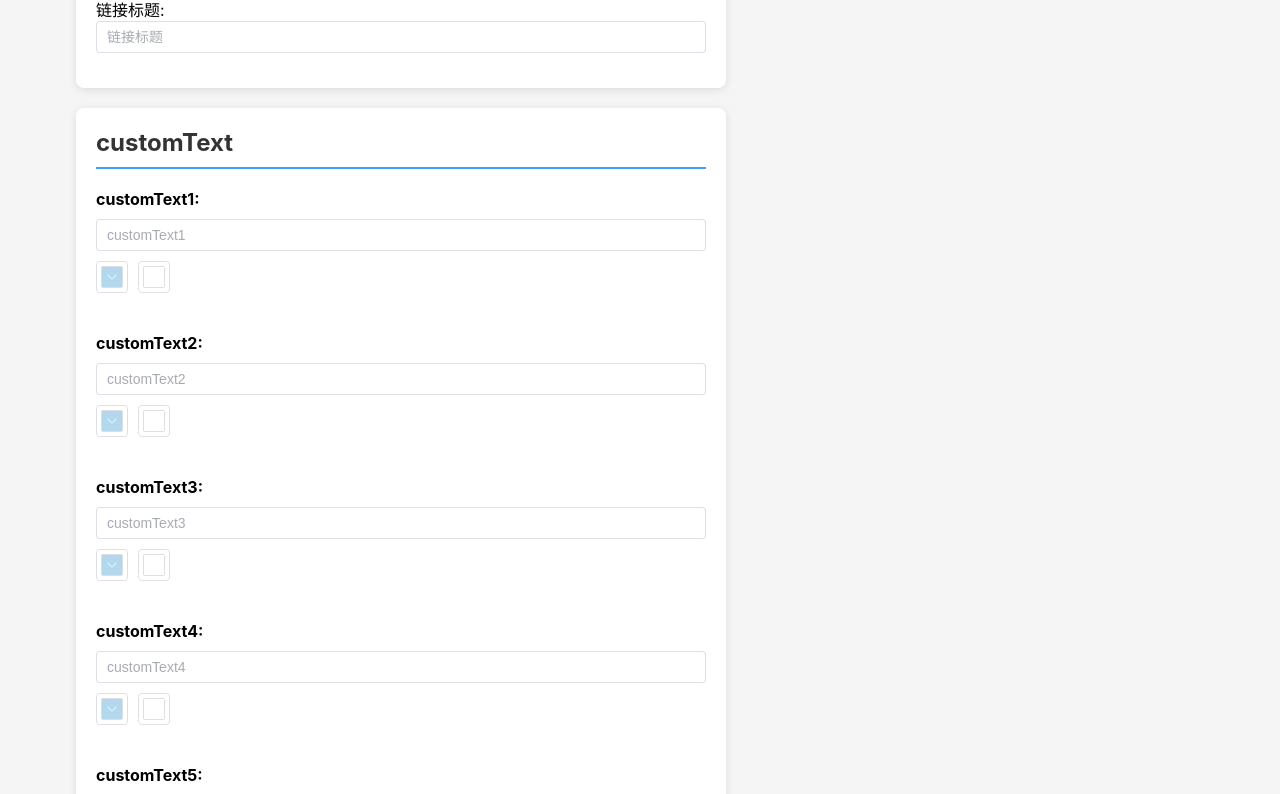
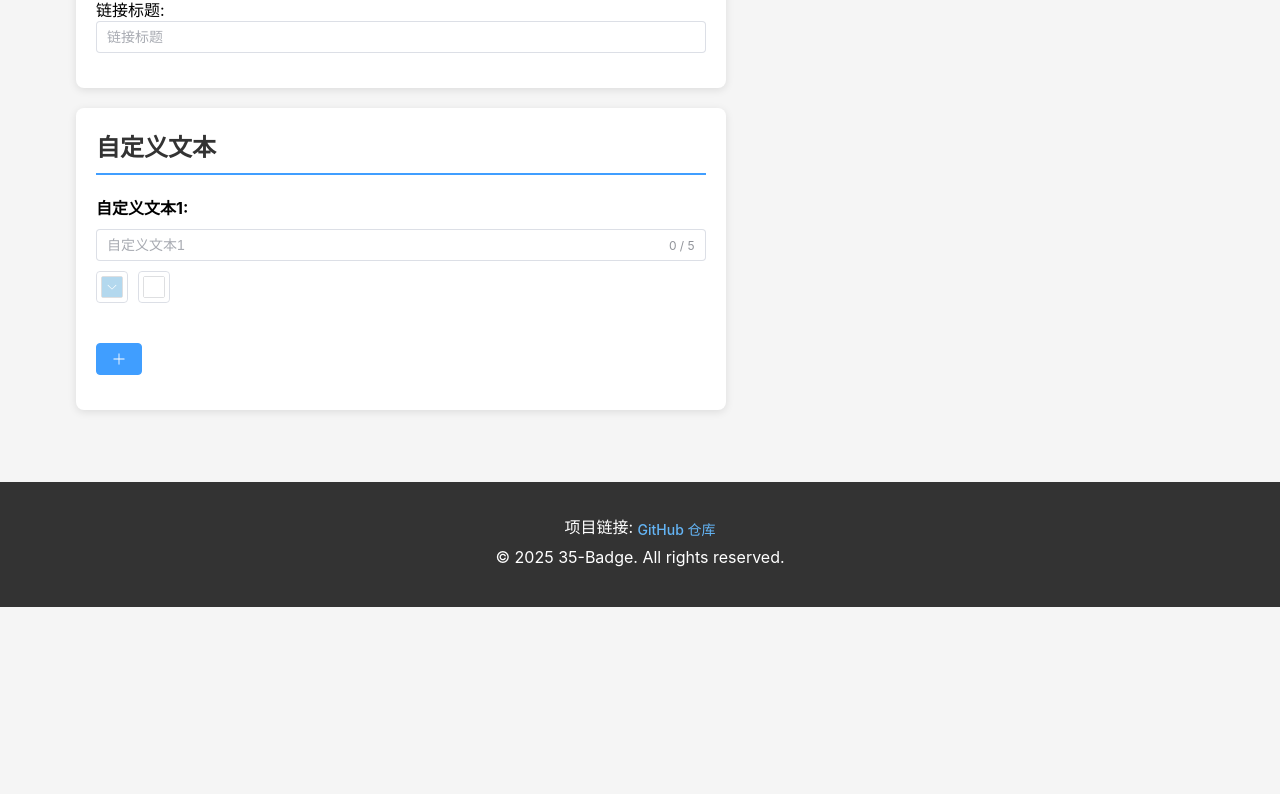
Before and after one commit to OXOYO/35-badge, a Vue app: page / in a window 1280 px wide. Shown: the part 1798-2592 px from the top of the page. After the commit the page ends 2405 px from the top, so only its background shows below. Built offline with nearby package versions, Linux system fonts and the light colour scheme.

Commit message:
feat: 优化徽章生成逻辑

```diff
--- a/src/components/BadgeGenerator.vue
+++ b/src/components/BadgeGenerator.vue
@@ -292,29 +292,44 @@
             <h2>{{ t('customText') }}</h2>
             <div class="custom-text-section">
               <div
-                v-for="i in 10"
-                :key="i"
+                v-for="(item, index) in customTexts"
+                :key="index"
                 class="option-group">
                 <div class="option-row">
-                  <label>{{ t('customText') }}{{ i }}:</label>
+                  <label>{{ t('customText') }}{{ index + 1 }}:</label>
                   <el-input
-                    v-model="badgeConfig[`customText${i}`]"
-                    :placeholder="`${t('customText')}${i}`"
+                    v-model="item.text"
+                    :placeholder="`${t('customText')}${index + 1}`"
                     clearable
+                    maxlength="5"
+                    show-word-limit
                   ></el-input>
                   <el-color-picker
-                    v-model="segmentColors[`customText${i}`].bgColor"
+                    v-model="item.bgColor"
                     :predefine="predefineColors"
-                    :disabled="!badgeConfig[`customText${i}`]"
-                    :value-on-clear="getDefaultCustomTextColors(i, 'bgColor')"
-                    @active-change="(color) => handleCustomTextColorChange(i, 'bgColor', color)" />
+                    :disabled="!item.text"
+                    :value-on-clear="getDefaultCustomTextColors(index + 1, 'bgColor')"
+                    @active-change="(color) => handleCustomTextBgColorChange(index, color)" />
                   <el-color-picker
-                    v-model="segmentColors[`customText${i}`].textColor"
+                    v-model="item.textColor"
                     :predefine="predefineColors"
-                    :disabled="!badgeConfig[`customText${i}`]"
-                    :value-on-clear="getDefaultCustomTextColors(i, 'textColor')"
-                    @active-change="(color) => handleCustomTextColorChange(i, 'textColor', color)" />
+                    :disabled="!item.text"
+                    :value-on-clear="getDefaultCustomTextColors(index + 1, 'textColor')"
+                    @active-change="(color) => handleCustomTextColorChange(index, color)" />
+                  <el-button
+                    v-if="customTexts.length > 1"
+                    type="danger"
+                    :icon="Delete"
+                    @click="removeCustomText(index)" />
                 </div>
+              </div>
+              <div class="option-group">
+                <el-button
+                  v-if="customTexts.length < 5"
+                  type="primary"
+                  :icon="Plus"
+                  @click="addCustomText">
+                </el-button>
               </div>
             </div>
           </div>
@@ -381,6 +396,11 @@
   EDUCATION_TYPE_OPTIONS
 } from '../constants/badgeOptions.js'
 
+import {
+  Delete,
+  Plus
+} from '@element-plus/icons-vue'
+
 // 注册 highlight.js 的 XML 语言支持
 hljs.registerLanguage('xml', xml)
 
@@ -409,10 +429,14 @@
   customText10: ''
 })
 
+// 自定义文本数组
+const customTexts = ref([
+  { text: '', bgColor: '#007ec6', textColor: '#fff' },
+])
 
 // 样式配置
 const styleConfig = ref({
-  badgeStyle: 'default'
+  badgeStyle: 'flat'
 })
 
 // 链接配置
@@ -447,46 +471,6 @@
   salary: {
     bgColor: '#FFA500',
     textColor: '#000'
-  },
-  customText1: {
-    bgColor: '#007ec6',
-    textColor: '#fff'
-  },
-  customText2: {
-    bgColor: '#007ec6',
-    textColor: '#fff'
-  },
-  customText3: {
-    bgColor: '#007ec6',
-    textColor: '#fff'
-  },
-  customText4: {
-    bgColor: '#007ec6',
-    textColor: '#fff'
-  },
-  customText5: {
-    bgColor: '#007ec6',
-    textColor: '#fff'
-  },
-  customText6: {
-    bgColor: '#007ec6',
-    textColor: '#fff'
-  },
-  customText7: {
-    bgColor: '#007ec6',
-    textColor: '#fff'
-  },
-  customText8: {
-    bgColor: '#007ec6',
-    textColor: '#fff'
-  },
-  customText9: {
-    bgColor: '#007ec6',
-    textColor: '#fff'
-  },
-  customText10: {
-    bgColor: '#007ec6',
-    textColor: '#fff'
   }
 })
 
@@ -595,6 +579,38 @@
   }
 
   return defaultColors[type]
+}
+
+// 添加自定义文本项
+const addCustomText = () => {
+  if (customTexts.value.length < 5) {
+    customTexts.value.push({
+      text: '',
+      bgColor: '#007ec6',
+      textColor: '#fff'
+    })
+  }
+}
+
+// 删除自定义文本项
+const removeCustomText = (index) => {
+  if (customTexts.value.length > 1) {
+    customTexts.value.splice(index, 1)
+  }
+}
+
+// 处理自定义文本背景颜色变化
+const handleCustomTextBgColorChange = (index, color) => {
+  if (customTexts.value[index]) {
+    customTexts.value[index].bgColor = color
+  }
+}
+
+// 处理自定义文本文字颜色变化
+const handleCustomTextColorChange = (index, color) => {
+  if (customTexts.value[index]) {
+    customTexts.value[index].textColor = color
+  }
 }
 
 // 获取年薪的默认颜色
@@ -935,17 +951,16 @@
   }
 
   // 添加自定义文本段落
-  for (let i = 1; i <= 10; i++) {
-    const customText = badgeConfig.value[`customText${i}`]
-    if (customText) {
+  customTexts.value.forEach((item, index) => {
+    if (item.text) {
       segments.push({
-        label: `自定义文本${i}`,
-        text: customText,
-        bgColor: segmentColors.value[`customText${i}`].bgColor,
-        textColor: segmentColors.value[`customText${i}`].textColor
+        label: `自定义文本${index + 1}`,
+        text: item.text,
+        bgColor: item.bgColor,
+        textColor: item.textColor
       })
     }
-  }
+  })
 
   if (segments.length === 0) {
     return `<svg xmlns="http://www.w3.org/2000/svg" width="100" height="20"><rect width="100" height="20" fill="#e0e0e0" rx="3"/><text x="50" y="15" font-family="DejaVu Sans,Verdana,Geneva,sans-serif" font-size="11" fill="#666" text-anchor="middle">${t('emptyBadge')}</text></svg>`
@@ -957,66 +972,136 @@
 
   segments.forEach(segment => {
     // 使用getTextWidth计算文本宽度，并添加足够的padding确保文本不会被截断
-    const textWidth = getTextWidth(segment.text) + 10; // 增加更多padding确保文本完全显示
+    const textWidth = getTextWidth(segment.text, 11) + 10; // 增加更多padding确保文本完全显示
     segmentWidths.push(textWidth)
     totalWidth += textWidth
   })
 
   // 根据样式配置设置SVG属性
-  let rx = 3 // 默认圆角
-  let strokeWidth = 1 // 默认边框宽度
-  let strokeColor = 'rgba(0,0,0,0.1)' // 默认边框颜色
+  let height = 20 // 默认高度
+  let fontSize = 11 // 默认字体大小
+  let fontWeight = 'normal' // 默认字体粗细
+  let textY = 15 // 默认文本Y坐标
+  let useGradient = false // 是否使用渐变
+  let useShadow = false // 是否使用阴影
+  let crispEdges = false // 是否使用crispEdges渲染
+  let rx = 3 // 默认圆角半径
 
   // 根据徽章样式调整属性
   switch (styleConfig.value.badgeStyle) {
+    case 'flat':
+      height = 20
+      useGradient = true
+      useShadow = true
+      rx = 3
+      break
     case 'flat-square':
+      height = 20
+      crispEdges = true
       rx = 0
-      strokeWidth = 0
       break
     case 'plastic':
-      rx = 3
-      strokeWidth = 1
-      strokeColor = 'rgba(0,0,0,0.1)'
-      break
-    case 'for-the-badge':
-      rx = 3
-      strokeWidth = 0
-      // for-the-badge样式通常更高更粗
-      break
-    case 'social':
-      rx = 3
-      strokeWidth = 1
-      strokeColor = 'rgba(0,0,0,0.1)'
+      height = 18
+      useGradient = true
+      useShadow = true
+      rx = 4
       break
     default:
-      // default样式
+      // default样式与flat相同
+      height = 20
+      useGradient = true
+      useShadow = true
       rx = 3
-      strokeWidth = 1
-      strokeColor = 'rgba(0,0,0,0.1)'
   }
 
   // 生成SVG - 创建连接在一起的徽章段落
-  let svg = `<svg xmlns="http://www.w3.org/2000/svg" width="${totalWidth}" height="20">`
+  let svg = `<svg xmlns="http://www.w3.org/2000/svg" width="${totalWidth}" height="${height}"`
+
+  // 如果使用crispEdges渲染，添加shape-rendering属性
+  if (crispEdges) {
+    svg += ` shape-rendering="crispEdges"`
+  }
+
+  svg += '>'
+
+  // 如果使用渐变，添加渐变定义
+  if (useGradient) {
+    svg += `<linearGradient id="s" x2="0" y2="100%">
+    <stop offset="0" stop-color="#bbb" stop-opacity=".1"/>
+    <stop offset="1" stop-opacity=".1"/>
+  </linearGradient>`
+  }
+
+  // 如果使用圆角或阴影，添加clipPath
+  if (rx > 0 || useShadow) {
+    svg += `<clipPath id="r">
+    <rect width="${totalWidth}" height="${height}" rx="${rx}" fill="#fff"/>
+  </clipPath>`
+  }
 
   // 绘制背景和文本作为一个整体，避免重叠
   let currentX = 0
+
+  // 如果使用clipPath，将所有内容包装在g标签中
+  if (rx > 0 || useShadow) {
+    svg += '<g clip-path="url(#r)">'
+  }
+
   segments.forEach((segment, index) => {
     const width = segmentWidths[index]
 
     // 绘制背景矩形
-    svg += `<rect x="${currentX}" y="0" width="${width}" height="20" fill="${segment.bgColor}" rx="${rx}"/>`
+    svg += `<rect x="${currentX}" y="0" width="${width}" height="${height}" fill="${segment.bgColor}"`
 
-    // 绘制文本，确保文本不会超出背景矩形的范围
-    svg += `<text x="${currentX + width / 2}" y="15" font-family="DejaVu Sans,Verdana,Geneva,sans-serif" font-size="11" fill="${segment.textColor}" text-anchor="middle">${segment.text}</text>`
+    // 如果使用crispEdges，不需要额外属性
+    if (crispEdges) {
+      svg += '/>'
+    } else {
+      svg += '/>'
+    }
 
     // 更新下一个段落的起始位置
     currentX += width
   })
 
-  // 绘制整体边框
-  if (strokeWidth > 0) {
-    svg += `<rect x="0" y="0" width="${totalWidth}" height="20" fill="none" stroke="${strokeColor}" stroke-width="${strokeWidth}" rx="${rx}" ry="${rx}"/>`
+  // 如果使用渐变，绘制渐变层
+  if (useGradient) {
+    svg += `<rect width="${totalWidth}" height="${height}" fill="url(#s)"/>`
   }
+
+  // 结束clipPath包装
+  if (rx > 0 || useShadow) {
+    svg += '</g>'
+  }
+
+  // 绘制文本
+  svg += `<g fill="#fff" text-anchor="middle" font-family="DejaVu Sans,Verdana,Geneva,sans-serif" text-rendering="geometricPrecision" font-size="${fontSize}0"`
+
+  if (fontWeight !== 'normal') {
+    svg += ` font-weight="${fontWeight}"`
+  }
+
+  svg += '>'
+
+  // 重置currentX以重新计算文本位置
+  currentX = 0
+  segments.forEach((segment, index) => {
+    const width = segmentWidths[index]
+    const textX = currentX + width / 2
+
+    // 如果使用阴影效果，添加阴影文本
+    if (useShadow) {
+      svg += `<text aria-hidden="true" x="${textX * 10}" y="${textY * 10 + 10}" fill="#010101" fill-opacity=".3" transform="scale(.1)" textLength="${getTextWidth(segment.text, fontSize) * 10}">${segment.text}</text>`
+    }
+
+    // 添加主文本
+    svg += `<text x="${textX * 10}" y="${textY * 10}" transform="scale(.1)" fill="${segment.textColor}" textLength="${getTextWidth(segment.text, fontSize) * 10}">${segment.text}</text>`
+
+    // 更新下一个段落的起始位置
+    currentX += width
+  })
+
+  svg += '</g>'
 
   svg += '</svg>'
 
--- a/src/constants/styleOptions.js
+++ b/src/constants/styleOptions.js
@@ -2,12 +2,9 @@
 
 // 徽章样式选项
 export const BADGE_STYLES = [
-  { label: '默认样式', value: 'default', description: '默认徽章样式' },
   { label: '平面样式', value: 'flat', description: '扁平化设计样式' },
   { label: '平面方形', value: 'flat-square', description: '扁平化设计，无圆角' },
-  { label: '塑料样式', value: 'plastic', description: '塑料质感样式' },
-  { label: '社交样式', value: 'social', description: '社交按钮样式' },
-  { label: '.for-the-badge', value: 'for-the-badge', description: '大号徽章样式' }
+  { label: '塑料样式', value: 'plastic', description: '塑料质感样式' }
 ]
 
 // 徽章颜色选项
--- a/src/locales/en.js
+++ b/src/locales/en.js
@@ -37,6 +37,7 @@
   downloadSvg: 'Download SVG',
   downloadPng: 'Download PNG',
   emptyBadge: 'Please select configuration',
+  customText: 'Custom Text',
 
   // 页脚
   projectLink: 'Project Link',
--- a/src/locales/zh.js
+++ b/src/locales/zh.js
@@ -37,6 +37,7 @@
   downloadSvg: '下载 SVG',
   downloadPng: '下载 PNG',
   emptyBadge: '请选择配置',
+  customText: '自定义文本',
 
   // 页脚
   projectLink: '项目链接',
```
